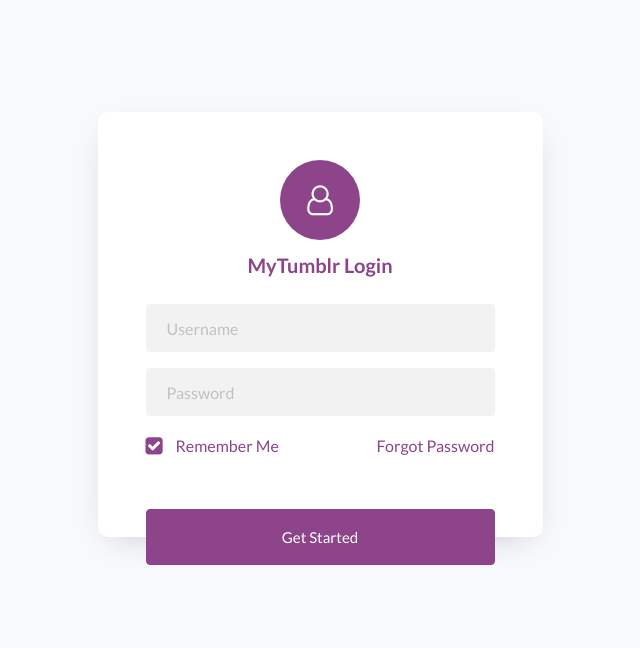
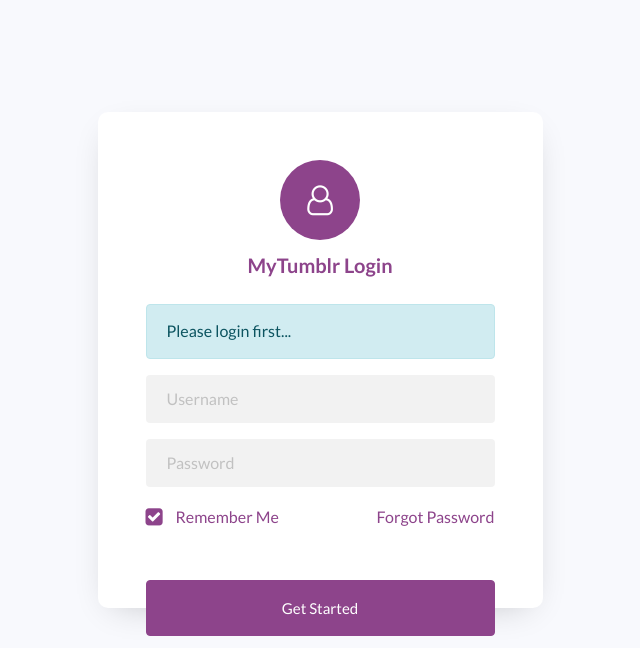
Before and after one commit to ArtemioRequillas/act5-My-Tumblr-requillas, a PHP site: page /index.php?logfirst in a window 1280 px wide. Shown: the top 648 px of the page, without its empty margins (320-960 px from the left). Run offline with PHP 8.4, Linux system fonts and the light colour scheme.

Commit message:
php login script added

```diff
--- a/index.php
+++ b/index.php
@@ -1,3 +1,39 @@
+<?php
+//start the session function
+session_start();
+
+
+//create apre defined username and password since we do not have data base
+$acc_username = "Artemio";
+$acc_password = "miorequillas123";
+$acc_fullname = "Artemio Requillas";
+$acc_address = "Heart of the PH, Marinduque";
+//check the current URL address for the redirection later
+$url_add = "http://".$_SERVER['HTTP_HOST'].$_SERVER['PHP_SELF'];
+
+//condition to know if the button is clicked
+if (isset($_REQUEST['login_button']) === true){
+		//get the username and password from the form and compare to the predefined username and password
+			if ($_REQUEST['form_username'] != $acc_username){
+						header("Location: ".$url_add."?notexist");
+			}
+			else if ($_REQUEST['form_username'] == $acc_username && $_REQUEST['form_password'] != $acc_password){
+				header("Location: ".$url_add."?wrongpass");
+			}
+			else if ($_REQUEST['form_username']==$acc_username && $_REQUEST['form_password'] == $acc_password){
+				header ("Location: ".$url_add."?success");
+
+			//create a session variable
+			$_SESSION['ses_username'] = $acc_username;
+			$_SESSION['ses_password'] = $acc_password;
+			$_SESSION['ses_fullname'] = $acc_fullname;
+			$_SESSION['ses_address'] = $acc_address;
+
+			}//end of correct username and password
+}//end of login button
+
+?>
+
 <!doctype html>
 <html lang="en">
   <head>
@@ -24,12 +60,38 @@
 		      	</div>
 		      	<h3 class="text-center mb-4">MyTumblr Login</h3>
 
-						<form action="#" class="login-form">
-		      		<div class="form-group">
-		      			<input type="text" class="form-control rounded-left" placeholder="Username" required>
+
+
+
+
+						<form method="POST" class="login-form">
+
+							<div class="form-group">
+
+								<?php
+								//this is the messaging
+								if (isset($_REQUEST['notexist'])===true){
+									echo "<div class='alert alert-danger' role='alert'> Username does not exist...</div>";
+								} else if (isset($_REQUEST['wrongpass'])===true){
+										echo "<div class='alert alert-warning' role='alert'> Incorrect Password...</div>";
+
+								}else if (isset($_REQUEST['success'])===true){
+									echo "<div class='alert alert-success' role='alert'> Redirecting...</div>";
+									header ("Refresh: 5; url=account.php");
+								}else if (isset($_REQUEST['logout']) === true){
+									echo "<div class='alert alert-info' role='alert'> Thank you...</div>";
+								}else if (isset($_REQUEST['logfirst']) === true){
+									echo "<div class='alert alert-info' role='alert'> Please login first...</div>";
+								}else if (isset($_SESSION['ses_username']) === true){
+									echo "<div class='alert alert-warning' role='alert'> You are still logged in. Please <a href='account.php'> click here </a> to procceed...</div>";
+								}
+
+								?>
+
+		      			<input type="text" class="form-control rounded-left" placeholder="Username" name="form_username" required>
 		      		</div>
 	            <div class="form-group d-flex">
-	              <input type="password" class="form-control rounded-left" placeholder="Password" required>
+	              <input type="password" class="form-control rounded-left" placeholder="Password" name="form_password" required>
 	            </div>
 	            <div class="form-group d-md-flex">
 	            	<div class="w-50">
@@ -43,7 +105,7 @@
 								</div>
 	            </div>
 	            <div class="form-group">
-	            	<button type="submit" class="btn btn-primary rounded submit p-3 px-5">Get Started</button>
+	            	<button type="submit" class="btn btn-primary rounded submit p-3 px-5" name="login_button">Get Started</button>
 	            </div>
 	          </form>
 	        </div>
```
Also changed, not shown: account.php (+23 -3 lines).
